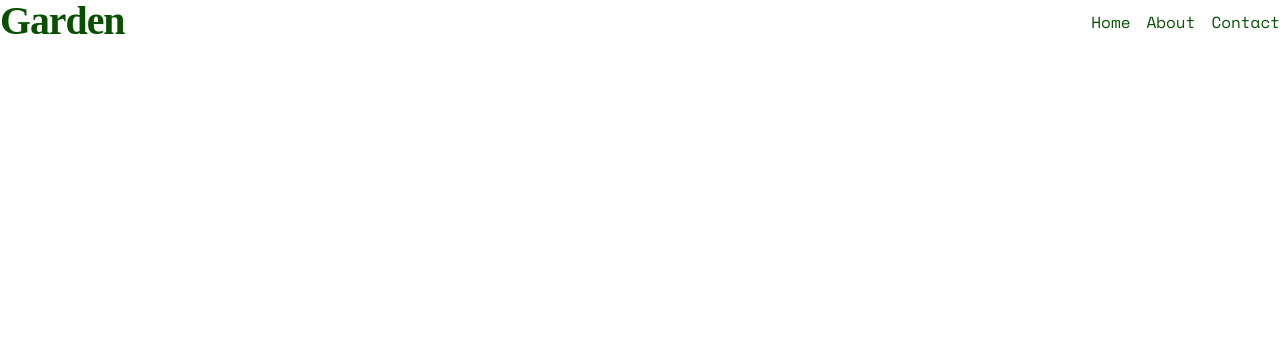
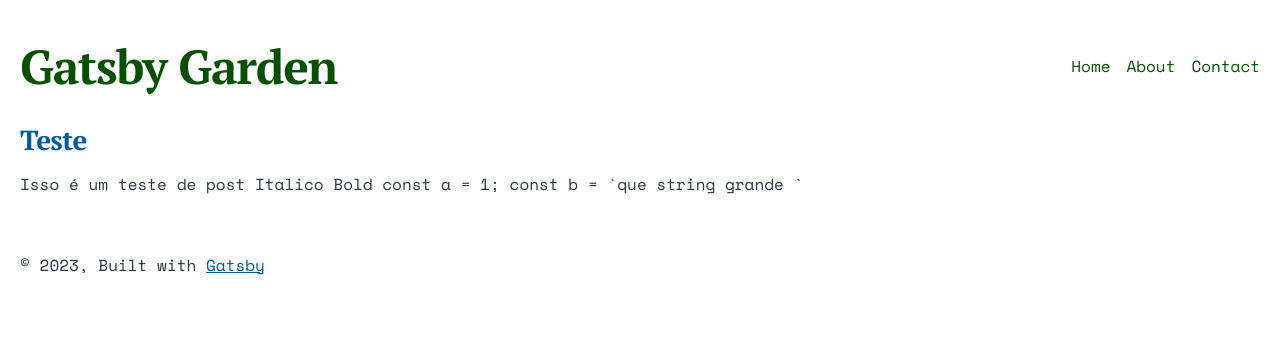
Before and after one commit to ycensi/gastby-garden, a Gatsby site: page / in a window 1280 px wide. Built offline with nearby package versions, Linux system fonts and the light colour scheme; Gatsby itself is replaced by a stand-in of ours; some packages are replaced by stand-ins of ours.

Commit message:
feat: change home page style

```diff
--- a/gatsby-config.ts
+++ b/gatsby-config.ts
@@ -2,7 +2,7 @@ import type { GatsbyConfig } from 'gatsby';
 
 const config: GatsbyConfig = {
   siteMetadata: {
-    title: `Garden`,
+    title: `Gatsby Garden`,
     siteUrl: `https://www.yourdomain.tld`,
   },
   // More easily incorporate content into your pages through automatic TypeScript type generation and better GraphQL IntelliSense.
--- a/src/components/feed.tsx
+++ b/src/components/feed.tsx
@@ -0,0 +1,48 @@
+import React, { FC } from 'react';
+import { Link } from 'gatsby';
+
+type FeedProps = {
+  posts: Queries.HomePageDataQuery['allMarkdownRemark']['nodes'];
+}
+
+export const Feed: FC<FeedProps> = ({ posts }) => {
+  return (
+    <ol style={{ listStyle: `none` }}>
+      {posts.flatMap((post) => {
+        const title = post.frontmatter?.title || post.fields?.slug;
+        const slug = post.fields?.slug;
+        const html = post.frontmatter?.description || post.excerpt;
+
+        // If we don't have a slug or html, we can't render the post
+        if (!slug || !html) return [];
+
+        return (
+          <li key={slug}>
+            <article
+              className="post-list-item"
+              itemScope
+              itemType="http://schema.org/Article"
+            >
+              <header>
+                <h2>
+                  <Link to={post.fields?.slug || '404'} itemProp="url">
+                    <span itemProp="headline">{title}</span>
+                  </Link>
+                </h2>
+                <small>{post.frontmatter?.date}</small>
+              </header>
+              <section>
+                <p
+                  dangerouslySetInnerHTML={{
+                    __html: html,
+                  }}
+                  itemProp="description"
+                />
+              </section>
+            </article>
+          </li>
+        );
+      })}
+    </ol>
+  );
+};
--- a/src/components/header.tsx
+++ b/src/components/header.tsx
@@ -18,11 +18,19 @@ const HeaderContainer = styled.div`
   align-items: center;
 `;
 
-const Title = styled.h1`
+const HomeTitle = styled.h1`
   margin: 0;
-  font-family: serif;
-  font-weight: bold;
+  font-size: var(--fontSize-7);
+  font-family: var(--font-heading);
   color: #065000;
+`;
+
+const DefaultTitle = styled(Link)`
+  color: #065000;
+  font-weight: 700;
+  font-family: var(--font-heading);
+  text-decoration: none;
+  font-size: var(--fontSize-2);
 `;
 
 const LinksWrapper = styled.div`
@@ -35,21 +43,23 @@ const LinkItem = styled(Link)`
   text-decoration: none;
 `;
 
-const TitleLink = styled(Link)`
-  color: #065000;
-  text-decoration: none;
-`;
-
 type HeaderProps = {
-  siteTitle: string;
+  title: string;
+  isHome?: boolean;
 };
 
-export const Header = ({ siteTitle }: HeaderProps) => (
+const HeaderTitle = ({ isHome, title }: HeaderProps) => isHome ? (
+  <HomeTitle>
+    {title}
+  </HomeTitle>
+) : (
+  <DefaultTitle to={'/'}>{title}</DefaultTitle>
+)
+
+export const Header = ({ title, isHome }: HeaderProps) => (
   <HeaderWrapper>
     <HeaderContainer>
-      <TitleLink to="/">
-        <Title>{siteTitle}</Title>
-      </TitleLink>
+      <HeaderTitle title={title} isHome={isHome} />
       <LinksWrapper>
         <LinkItem to="/">Home</LinkItem>
         <LinkItem to="/about">About</LinkItem>
--- /dev/null
+++ b/src/costants.ts
@@ -0,0 +1 @@
+export const WEBSITE_NAME = 'Gatsby Garden';
--- a/src/gatsby-types.d.ts
+++ b/src/gatsby-types.d.ts
@@ -2963,6 +2963,11 @@ type GatsbyImageSharpFluid_withWebp_tracedSVGFragment = { readonly tracedSVG: st
 
 type GatsbyImageSharpFluidLimitPresentationSizeFragment = { readonly maxHeight: number, readonly maxWidth: number };
 
+type HomePageDataQueryVariables = Exact<{ [key: string]: never; }>;
+
+
+type HomePageDataQuery = { readonly site: { readonly siteMetadata: { readonly title: string | null } | null } | null, readonly allMarkdownRemark: { readonly nodes: ReadonlyArray<{ readonly excerpt: string | null, readonly fields: { readonly slug: string | null } | null, readonly frontmatter: { readonly date: string | null, readonly title: string | null, readonly description: string | null, readonly lang: string | null } | null }> } };
+
 type AllMarkdownRemarkQueryVariables = Exact<{ [key: string]: never; }>;
 
 
--- a/src/pages/index.tsx
+++ b/src/pages/index.tsx
@@ -1,15 +1,57 @@
-import * as React from "react"
-import type { HeadFC, PageProps } from "gatsby"
-import { Header } from "../components/header"
+import React from 'react';
+import { graphql, type HeadFC, type PageProps } from 'gatsby';
+import { Header } from '../components/header';
+import { Feed } from '../components/feed';
+import { WEBSITE_NAME } from '../costants';
 
-const IndexPage: React.FC<PageProps> = () => {
+type HomePageProps = PageProps<Queries.HomePageDataQuery>;
+
+const HomePage = ({ data }: HomePageProps) => {
+  const siteTitle = data?.site?.siteMetadata?.title || WEBSITE_NAME;
+  const posts = data.allMarkdownRemark.nodes;
+
   return (
-    <main>
-      <Header siteTitle="Garden" />
-    </main>
-  )
-}
+    <div className="global-wrapper">
+      <Header title={siteTitle} isHome />
+      <main>
+        <Feed posts={posts} />
+      </main>
+      <footer>
+        © {new Date().getFullYear()}, Built with
+        {` `}
+        <a href="https://www.gatsbyjs.com">Gatsby</a>
+      </footer>
+    </div>
+  );
+};
 
-export default IndexPage;
+export default HomePage;
 
-export const Head: HeadFC = () => <title>Garden</title>
+export const Head: HeadFC = () => <title>{WEBSITE_NAME}</title>;
+
+export const pageQuery = graphql`
+  query HomePageData {
+    site {
+      siteMetadata {
+        title
+      }
+    }
+    allMarkdownRemark(
+      sort: { frontmatter: { date: DESC } }
+      filter: { frontmatter: { draft: { eq: false } } }
+    ) {
+      nodes {
+        excerpt
+        fields {
+          slug
+        }
+        frontmatter {
+          date(formatString: "MMMM DD, YYYY")
+          title
+          description
+          lang
+        }
+      }
+    }
+  }
+`;
--- a/src/templates/blog-post.tsx
+++ b/src/templates/blog-post.tsx
@@ -2,6 +2,7 @@ import * as React from 'react';
 import { Link, graphql, PageProps } from 'gatsby';
 import styled from 'styled-components';
 import { Header } from '../components/header';
+import { WEBSITE_NAME } from '../costants';
 
 const PostWrapper = styled.main`
   margin: 0 auto;
@@ -17,7 +18,7 @@ const BlogPostTemplate = ({
   data: { previous, next, site, markdownRemark: post },
 }: // location,
 BlogPostTemplateProps) => {
-  const siteTitle = site?.siteMetadata?.title || 'Garden';
+  const siteTitle = site?.siteMetadata?.title || WEBSITE_NAME;
 
   if (!post?.frontmatter?.title || !post?.html) {
     //redirect to 404 route
@@ -31,7 +32,7 @@ BlogPostTemplateProps) => {
 
   return (
     <div className="global-wrapper">
-      <Header siteTitle={siteTitle} />
+      <Header title={siteTitle} />
       <PostWrapper>
         <article
           className="blog-post"
```
